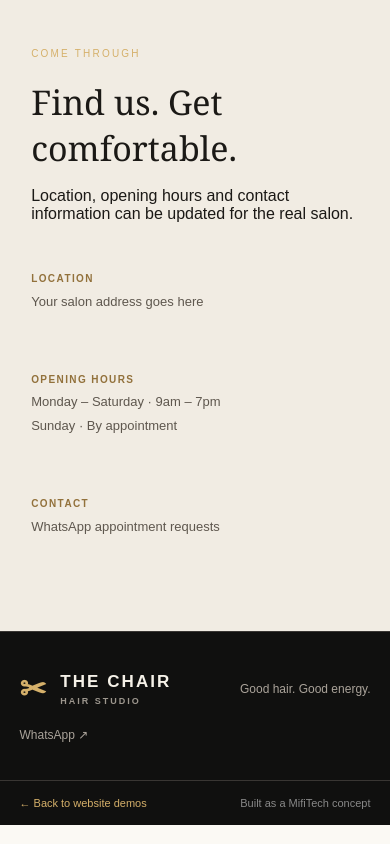
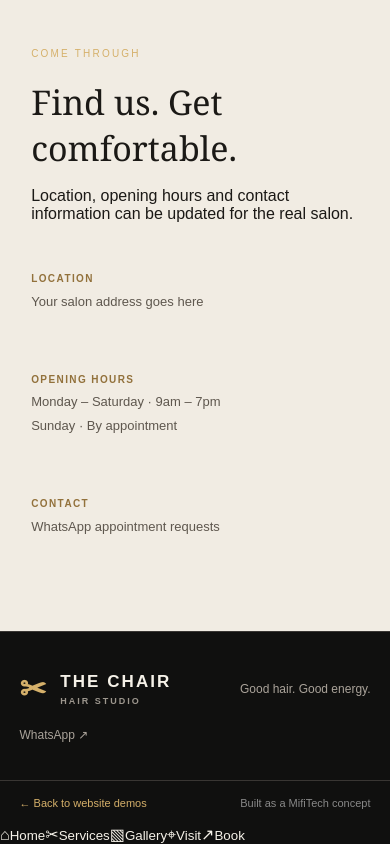
Before and after one commit to MrDan001/mifitech-portfolio, a Next.js app: page /demos/unisex-salon in a window 390 px wide. Shown: the part 6146-6990 px from the top of the page. Built offline with nearby package versions, Linux system fonts and the light colour scheme; no server answers; the database is empty.

Commit message:
Add mobile-app style navigation to salon demo

```diff
--- a/app/demos/unisex-salon/page.tsx
+++ b/app/demos/unisex-salon/page.tsx
@@ -1,5 +1,6 @@
 import Link from 'next/link';
 import './salon.css';
+import SalonMobileNav from './MobileNav';
 
 export const metadata = {
   title: 'Unisex Salon Website Demo | MifiTech',
@@ -35,6 +36,7 @@ export default function UnisexSalonDemo() {
       <section className="salonVisit" id="visit"><div><span>COME THROUGH</span><h2>Find us. Get comfortable.</h2><p>Location, opening hours and contact information can be updated for the real salon.</p></div><div className="salonVisitDetails"><p><b>LOCATION</b><br/>Your salon address goes here</p><p><b>OPENING HOURS</b><br/>Monday – Saturday · 9am – 7pm<br/>Sunday · By appointment</p><p><b>CONTACT</b><br/>WhatsApp appointment requests</p></div></section>
       <footer className="salonFooter"><a className="salonLogo" href="#home"><span className="salonMark">✂</span><span>THE CHAIR<small>HAIR STUDIO</small></span></a><p>Good hair. Good energy.</p><a href={whatsapp}>WhatsApp ↗</a></footer>
       <div className="salonDemoBottom"><Link href="/demos">← Back to website demos</Link><span>Built as a MifiTech concept</span></div>
+    <SalonMobileNav whatsapp={whatsapp} />
     </main>
   );
 }
```
